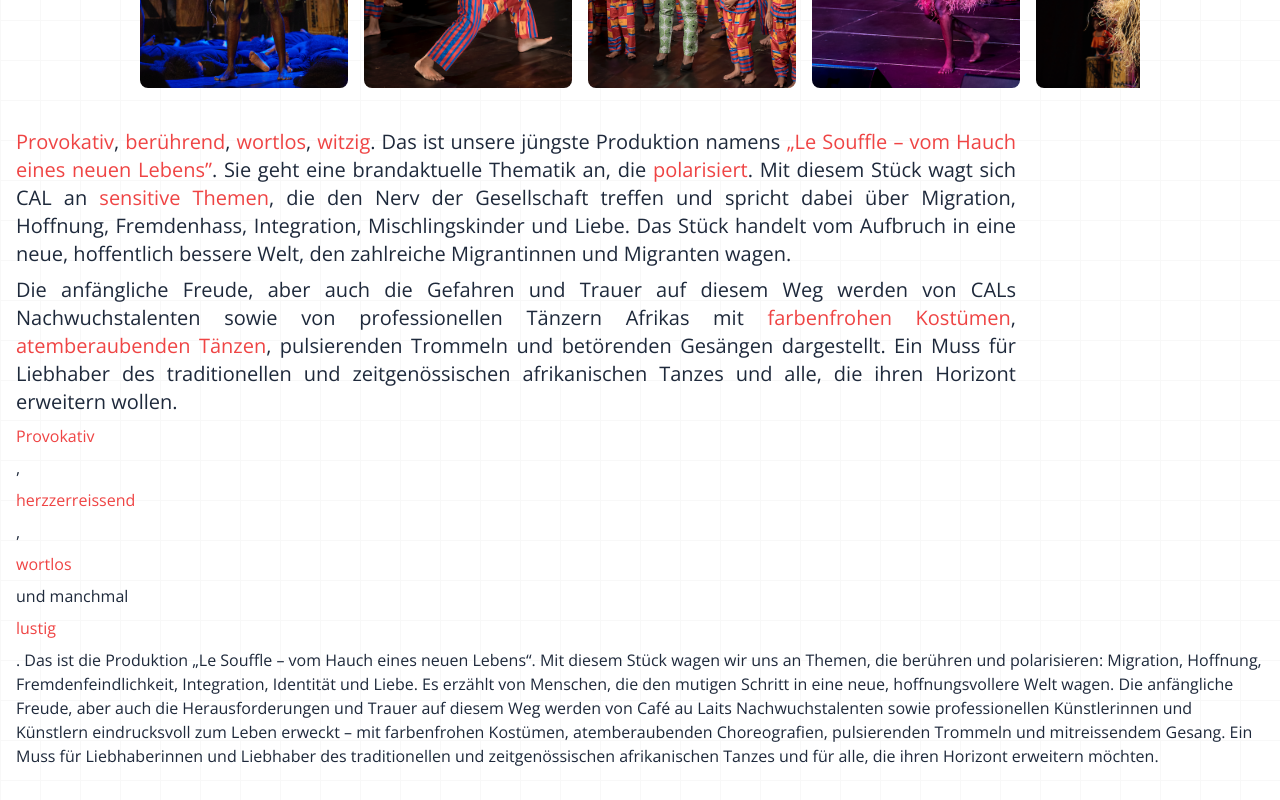
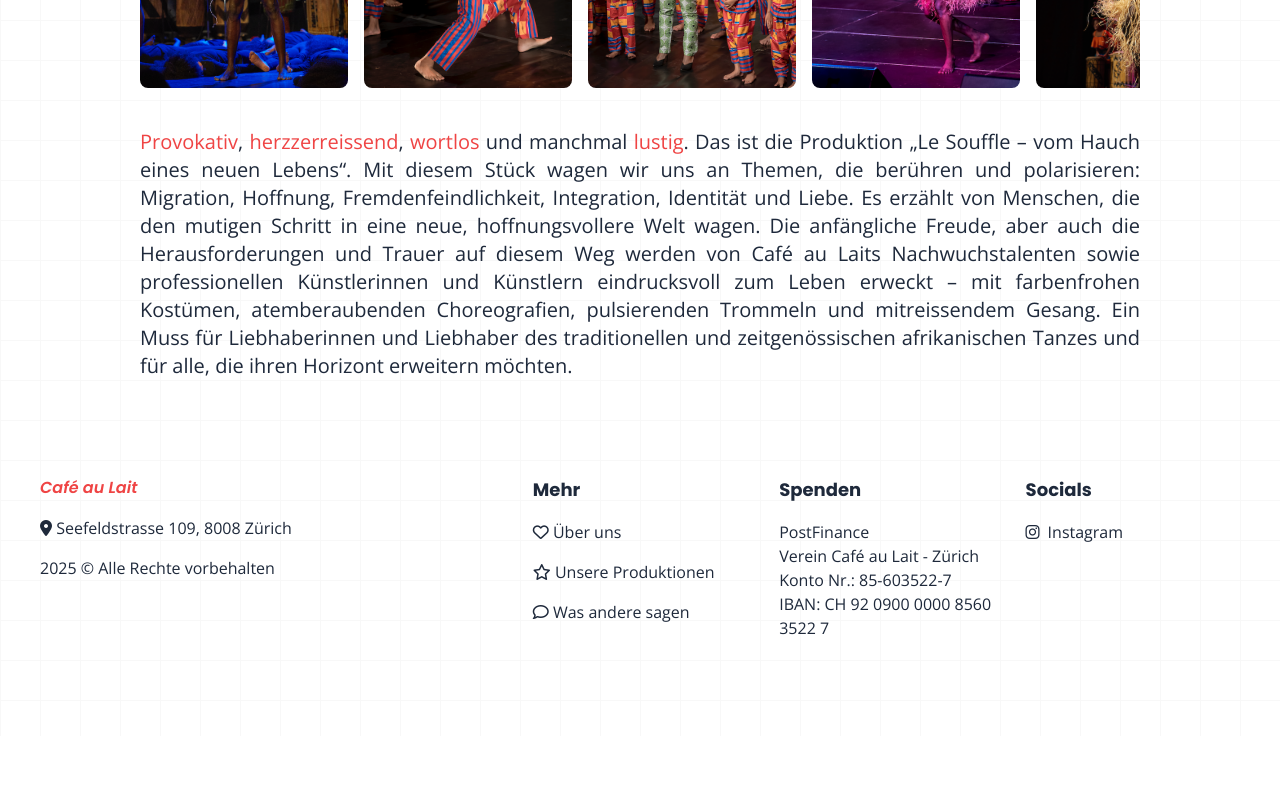
Before and after one commit to vntero/cafeaulait, a SvelteKit app: page /lesouffle in a window 1280 px wide. Shown: the part 660-1460 px from the top of the page. After the commit the page ends 1396 px from the top, so only its background shows below. Built offline with nearby package versions, Linux system fonts and the light colour scheme.

Commit message:
CAL-17 removes old text

```diff
--- a/src/routes/lesouffle/+page.svelte
+++ b/src/routes/lesouffle/+page.svelte
@@ -115,45 +115,21 @@
     <div class="flex flex-col gap-2">
       <p class="text-base sm:text-lg md:text-xl text-justify max-w-[1000px]">
         <span class="text-red-500">Provokativ</span>,
-        <span class="text-red-500">berührend</span>,
-        <span class="text-red-500">wortlos</span>,
-        <span class="text-red-500">witzig</span>. Das ist unsere jüngste
-        Produktion namens
-        <span class="text-red-500"
-          >„Le Souffle – vom Hauch eines neuen Lebens”</span
-        >. Sie geht eine brandaktuelle Thematik an, die
-        <span class="text-red-500">polarisiert</span>. Mit diesem Stück wagt
-        sich CAL an
-        <span class="text-red-500">sensitive Themen</span>, die den Nerv der
-        Gesellschaft treffen und spricht dabei über Migration, Hoffnung,
-        Fremdenhass, Integration, Mischlingskinder und Liebe. Das Stück handelt
-        vom Aufbruch in eine neue, hoffentlich bessere Welt, den zahlreiche
-        Migrantinnen und Migranten wagen.
-      </p>
-      <p class="text-base sm:text-lg md:text-xl text-justify max-w-[1000px]">
-        Die anfängliche Freude, aber auch die Gefahren und Trauer auf diesem Weg
-        werden von CALs Nachwuchstalenten sowie von professionellen Tänzern
-        Afrikas mit <span class="text-red-500">farbenfrohen Kostümen</span>,
-        <span class="text-red-500">atemberaubenden Tänzen</span>, pulsierenden
-        Trommeln und betörenden Gesängen dargestellt. Ein Muss für Liebhaber des
-        traditionellen und zeitgenössischen afrikanischen Tanzes und alle, die
-        ihren Horizont erweitern wollen.
-      </p>
-      <span class="text-red-500">Provokativ</span>,
         <span class="text-red-500">herzzerreissend</span>,
         <span class="text-red-500">wortlos</span> und manchmal
         <span class="text-red-500">lustig</span>. Das ist die Produktion „Le
-      Souffle – vom Hauch eines neuen Lebens“. Mit diesem Stück wagen wir uns an
-      Themen, die berühren und polarisieren: Migration, Hoffnung,
+        Souffle – vom Hauch eines neuen Lebens“. Mit diesem Stück wagen wir uns
+        an Themen, die berühren und polarisieren: Migration, Hoffnung,
         Fremdenfeindlichkeit, Integration, Identität und Liebe. Es erzählt von
         Menschen, die den mutigen Schritt in eine neue, hoffnungsvollere Welt
-      wagen. Die anfängliche Freude, aber auch die Herausforderungen und Trauer
-      auf diesem Weg werden von Café au Laits Nachwuchstalenten sowie
+        wagen. Die anfängliche Freude, aber auch die Herausforderungen und
+        Trauer auf diesem Weg werden von Café au Laits Nachwuchstalenten sowie
         professionellen Künstlerinnen und Künstlern eindrucksvoll zum Leben
         erweckt – mit farbenfrohen Kostümen, atemberaubenden Choreografien,
         pulsierenden Trommeln und mitreissendem Gesang. Ein Muss für
         Liebhaberinnen und Liebhaber des traditionellen und zeitgenössischen
         afrikanischen Tanzes und für alle, die ihren Horizont erweitern möchten.
+      </p>
     </div>
   </div>
 </SectionWrapper>
```
Lines whose indentation alone changed are shown as unchanged.
